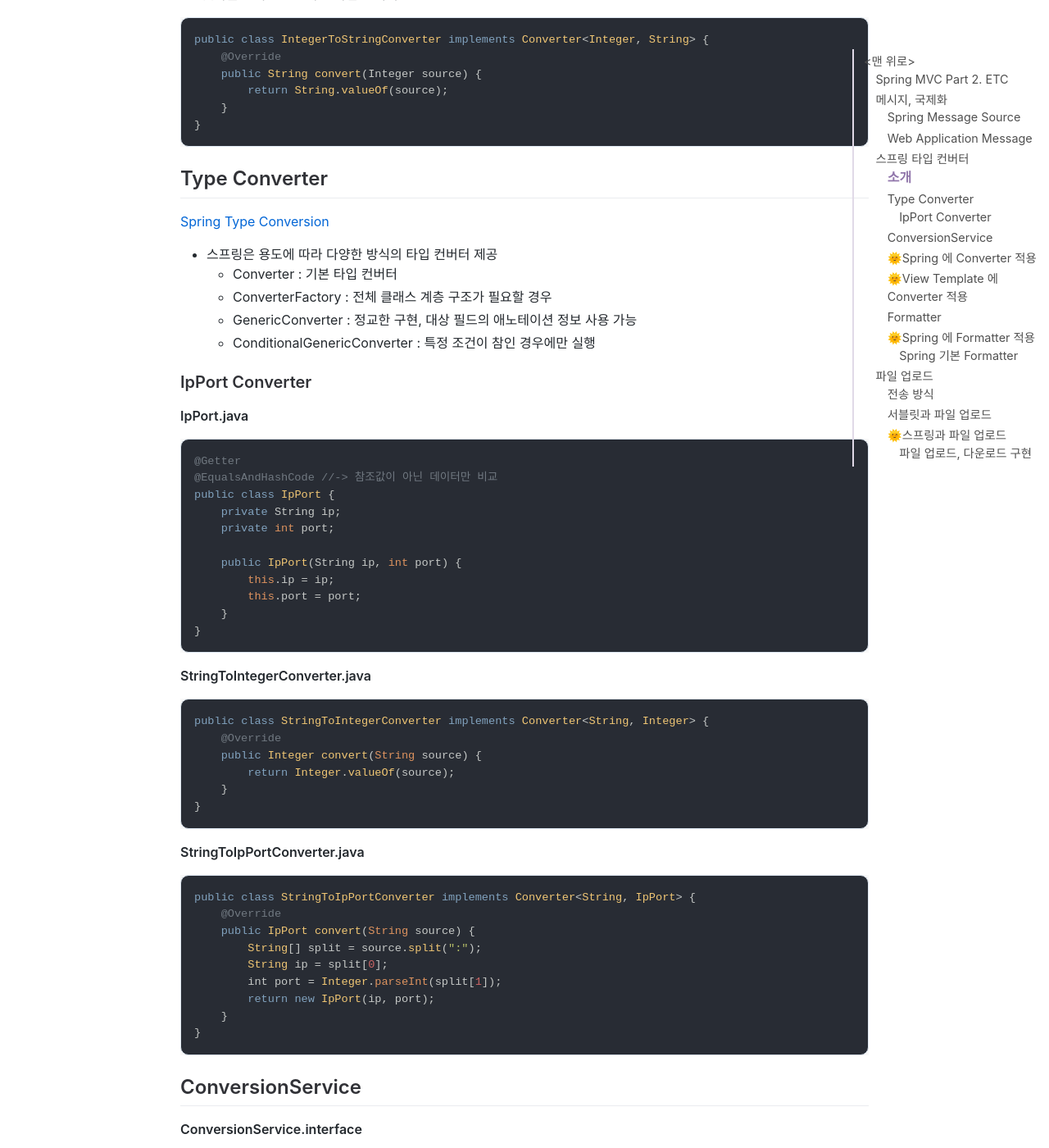
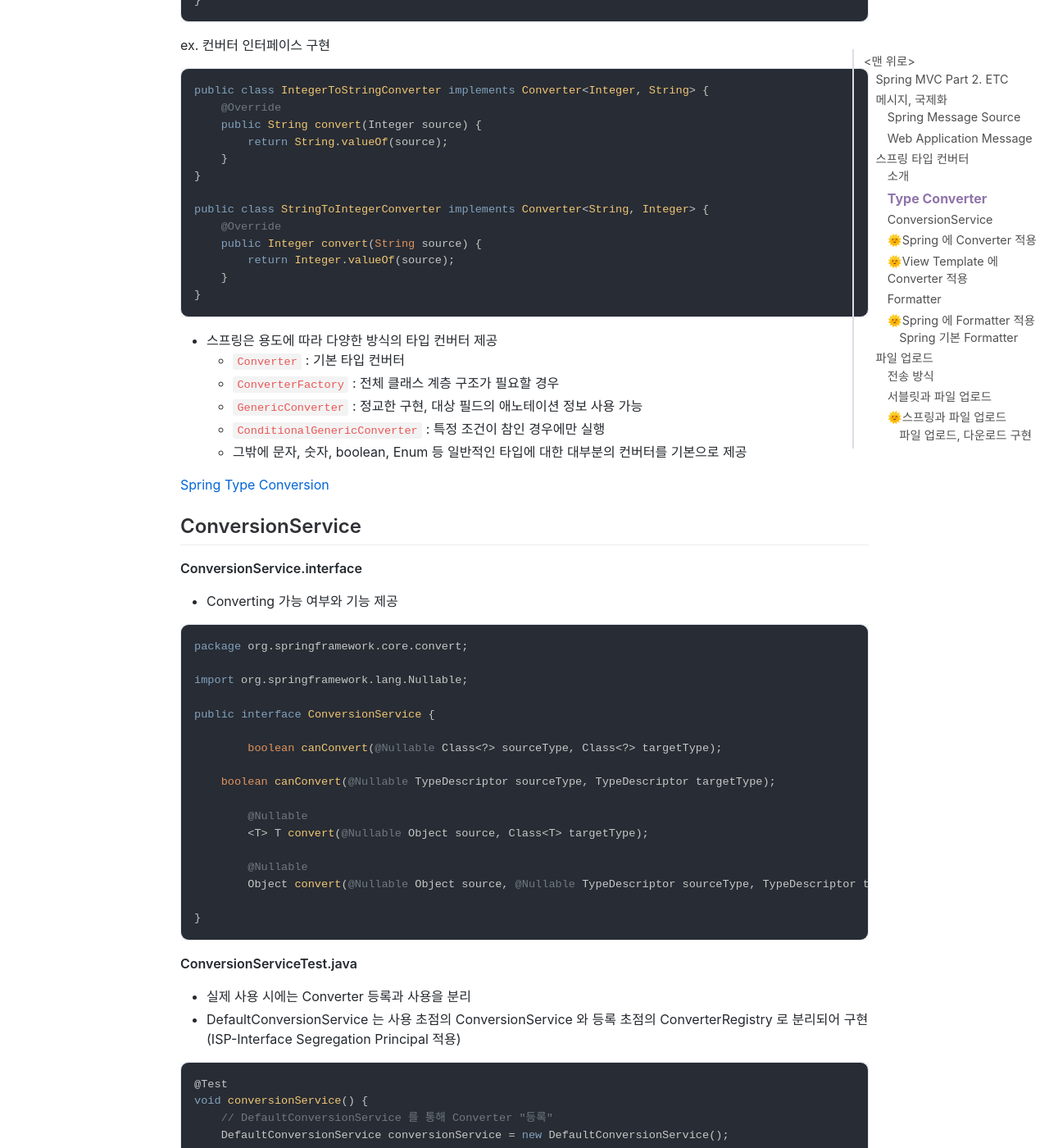
Before and after one commit to jihunparkme/jihunparkme.github.io, a Jekyll site: the page built from _posts/2021-10-12-Spring-MVC-Part2-Etc.md, in a window 1280 px wide and 1400 px high, scrolled down 5186 px. Shown: the whole window at 82% size. Built offline with Jekyll 4.4.1, drawn with Linux system fonts in a browser that asks for light colours; nearby versions of some CDN libraries; comment, search, counter and statistics services are not loaded; some of the changed text lies outside the part shown.

Commit message:
[Spring Conquest] 컨버터 인터페이스

````diff
--- a/_posts/2021-10-12-Spring-MVC-Part2-Etc.md
+++ b/_posts/2021-10-12-Spring-MVC-Part2-Etc.md
@@ -212,7 +214,7 @@ public interface Converter<S, T> {
 }
 ```
 
-ex. 숫자를 문자로 변환하는 타입 컨버터
+ex. 컨버터 인터페이스 구현
 
 ```java
 public class IntegerToStringConverter implements Converter<Integer, String> {
@@ -221,7 +223,25 @@ public class IntegerToStringConverter implements Converter<Integer, String> {
         return String.valueOf(source);
     }
 }
+
+public class StringToIntegerConverter implements Converter<String, Integer> {
+    @Override
+    public Integer convert(String source) {
+        return Integer.valueOf(source);
+    }
+}
 ```
+
+- 스프링은 용도에 따라 다양한 방식의 타입 컨버터 제공
+  - `Converter` : 기본 타입 컨버터
+  - `ConverterFactory` : 전체 클래스 계층 구조가 필요할 경우
+  - `GenericConverter` : 정교한 구현, 대상 필드의 애노테이션 정보 사용 가능
+  - `ConditionalGenericConverter` : 특정 조건이 참인 경우에만 실행
+  - 그밖에 문자, 숫자, boolean, Enum 등 일반적인 타입에 대한 대부분의 컨버터를 기본으로 제공
+
+[Spring Type Conversion](https://docs.spring.io/spring-framework/docs/current/reference/html/core.html#core-convert)
+
+## ConversionService
 
 
 
@@ -232,60 +252,14 @@ public class IntegerToStringConverter implements Converter<Integer, String> {
 
 
 
-## Type Converter
 
-[Spring Type Conversion](https://docs.spring.io/spring-framework/docs/current/reference/html/core.html#core-convert)
 
-- 스프링은 용도에 따라 다양한 방식의 타입 컨버터 제공
-  - Converter : 기본 타입 컨버터
-  - ConverterFactory : 전체 클래스 계층 구조가 필요할 경우
-  - GenericConverter : 정교한 구현, 대상 필드의 애노테이션 정보 사용 가능
-  - ConditionalGenericConverter : 특정 조건이 참인 경우에만 실행
 
-### IpPort Converter
 
-**IpPort.java**
 
-```java
-@Getter
-@EqualsAndHashCode //-> 참조값이 아닌 데이터만 비교
-public class IpPort {
-    private String ip;
-    private int port;
 
-    public IpPort(String ip, int port) {
-        this.ip = ip;
-        this.port = port;
-    }
-}
-```
 
-**StringToIntegerConverter.java**
 
-```java
-public class StringToIntegerConverter implements Converter<String, Integer> {
-    @Override
-    public Integer convert(String source) {
-        return Integer.valueOf(source);
-    }
-}
-```
-
-**StringToIpPortConverter.java**
-
-```java
-public class StringToIpPortConverter implements Converter<String, IpPort> {
-    @Override
-    public IpPort convert(String source) {
-        String[] split = source.split(":");
-        String ip = split[0];
-        int port = Integer.parseInt(split[1]);
-        return new IpPort(ip, port);
-    }
-}
-```
-
-## ConversionService
 
 **ConversionService.interface**
 
````
Also changed, not shown: other parts of _posts/2021-10-12-Spring-MVC-Part2-Etc.md (+3 -1 lines).
